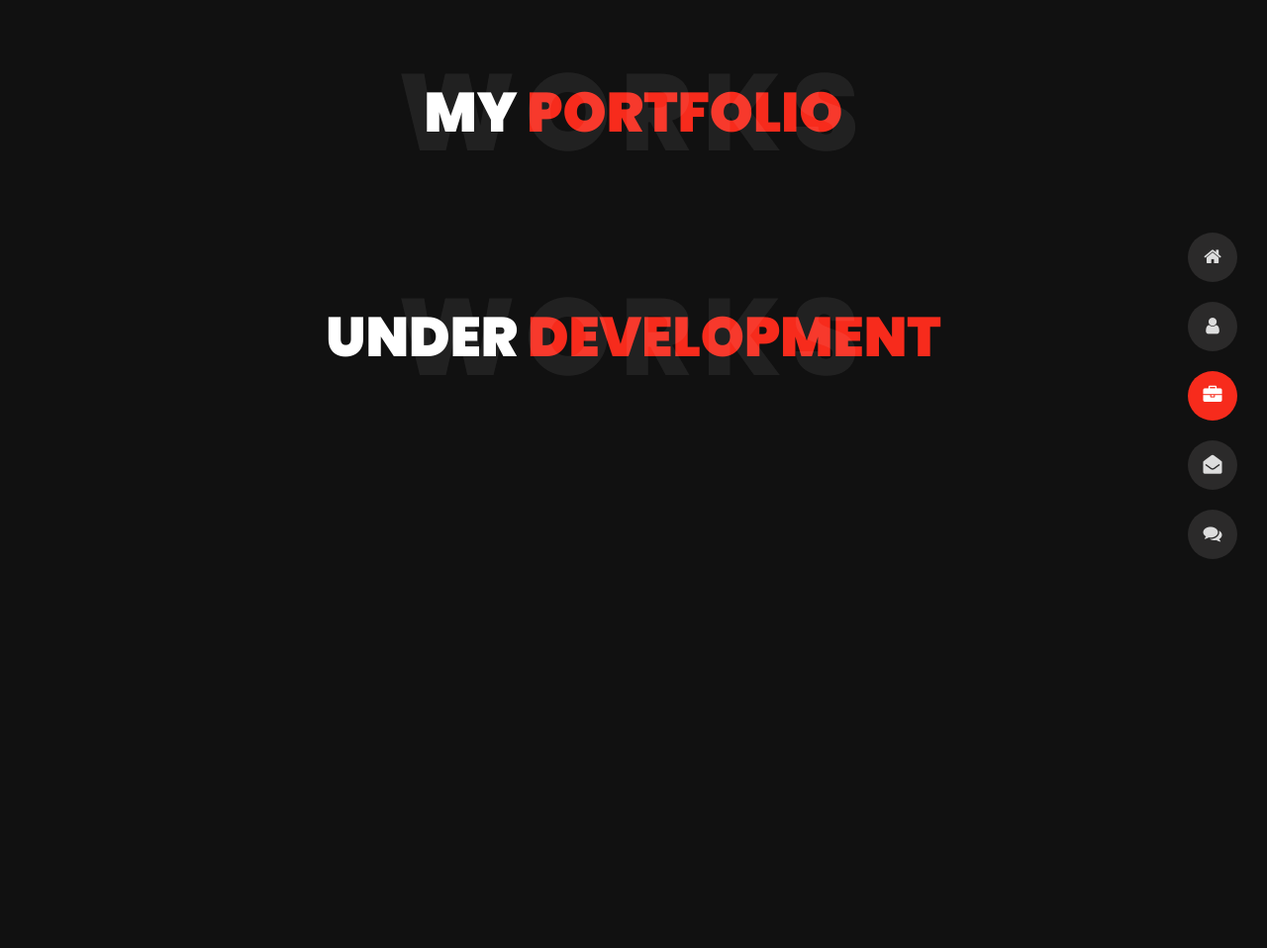
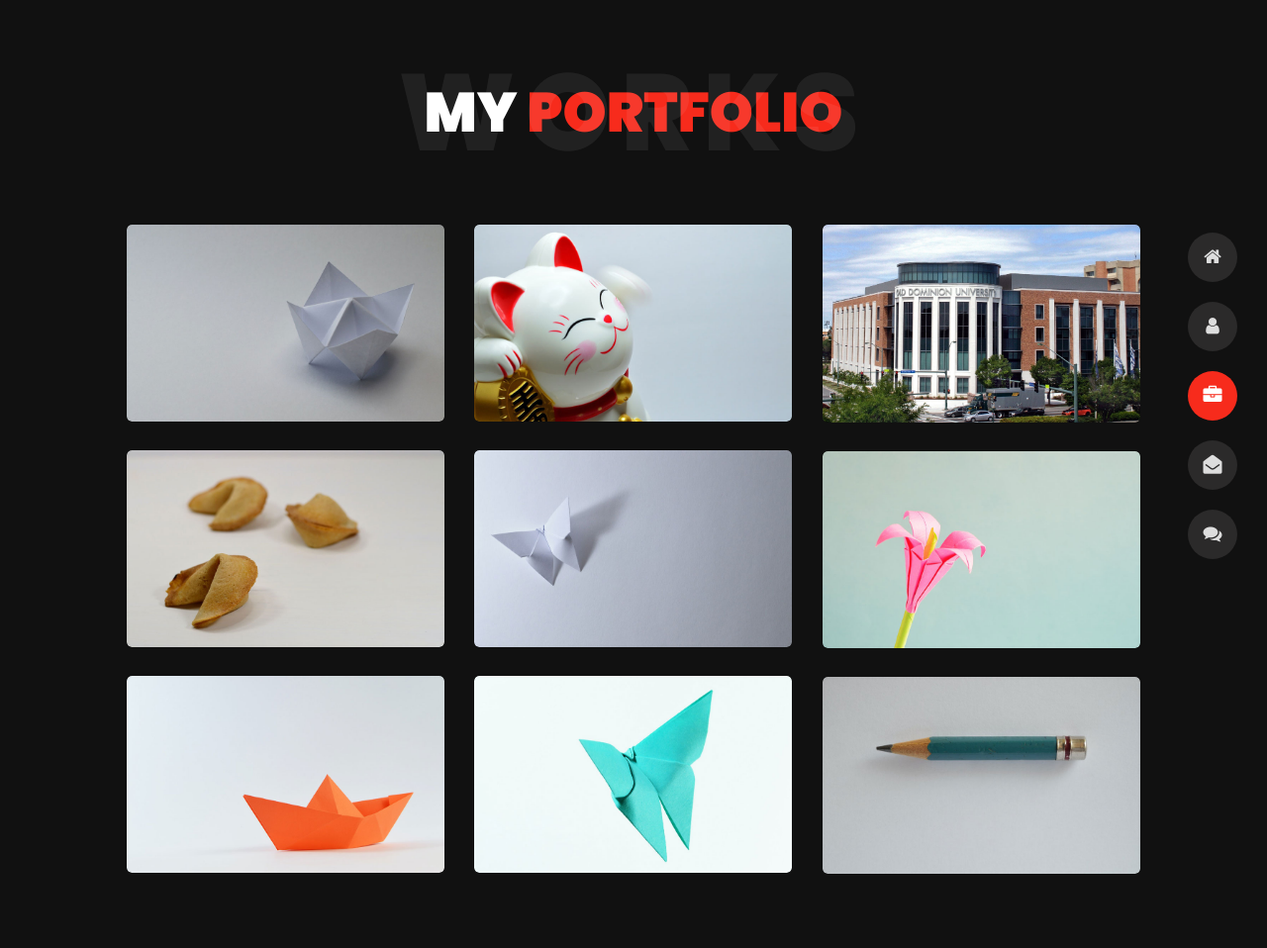
Before and after one commit to SurajBilgi/surajportfolio, a Flask app: page /portfolio in a window 1280 px wide. Shown: the whole page at 99% size. Before the commit the page ends 565 px from the top, so only its background shows below. Run offline with Flask 2, Linux system fonts and the light colour scheme; some libraries are stand-ins or nearby versions.

Commit message:
Code Update
Updates:
1) Project added : Dummy
2) Image Changed on Index

```diff
--- a/app.py
+++ b/app.py
@@ -32,7 +32,7 @@ def contact():
 
 @app.route('/portfolio')
 def portfolio():
-    return render_template("portfolio.html")
+    return render_template("portfolio - Copy.html")
 
 @app.route('/resume')
 def surajresume():
--- a/static/css/style.css
+++ b/static/css/style.css
@@ -499,7 +499,7 @@ body.light hr.separator {
 }
 
 .home .bg {
-  background-image: url(../img/2.jpg);
+  background-image: url(../img/suraj.jpg);
   background-size: cover;
   background-repeat: no-repeat;
   background-position: top;
--- a/templates/about.html
+++ b/templates/about.html
@@ -155,7 +155,7 @@
                         <h3 class="text-uppercase custom-title mb-0 ft-wt-600">personal information</h3>
                     </div>
                     <div class="col-12 d-block d-sm-none">
-                        <img src="static/img/img-mobile.jpg" class="img-fluid main-img-mobile" alt="my picture" />
+                        <img src="static/img/suraj.jpg" class="img-fluid main-img-mobile" alt="my picture" />
                     </div>
                     <div class="col-6">
                         <ul class="about-list list-unstyled open-sans-font">
--- a/templates/index.html
+++ b/templates/index.html
@@ -150,7 +150,7 @@
         <div class="col-lg-4 bg position-fixed d-none d-lg-block"></div>
         <div class="col-12 col-lg-8 offset-lg-4 home-details text-left text-sm-center text-lg-left">
             <div>
-                <img src="static/img/img-mobile.jpg" class="img-fluid main-img-mobile d-none d-sm-block d-lg-none" alt="my picture" />
+                <img src="static/img/suraj.jpg" class="img-fluid main-img-mobile d-none d-sm-block d-lg-none" alt="my picture" />
                 <h6 class="text-uppercase open-sans-font mb-0 d-block d-sm-none d-lg-block">hi there !</h6>
                 <h1 class="text-uppercase poppins-font"><span>I'm</span> Suraj S Bilgi</h1>
                 <p class="open-sans-font">I'm a Data Science, Machine Learning and Artificial Intelligence Enthusiast looking forward to securing a challenging position in a reputable organization to expand my learning, knowledge, and skills and to make use of my interpersonal skills to achieve goals of a company that focuses on customer satisfaction and customer experience</p>
--- a/templates/portfolio - Copy.html
+++ b/templates/portfolio - Copy.html
@@ -235,22 +235,23 @@
                             <h3>Image Project</h3>
                             <div class="row open-sans-font">
                                 <div class="col-12 col-sm-6 mb-2">
-                                    <i class="fa fa-file-text-o pr-2"></i><span class="project-label">Project </span>: <span class="ft-wt-600 uppercase">Website</span>
+                                    <i class="fa fa-file-text-o pr-2"></i><span class="project-label">Project </span>: <span class="ft-wt-600 uppercase">Industry Automation solution using AI
+                                    </span>
                                 </div>
                                 <div class="col-12 col-sm-6 mb-2">
-                                    <i class="fa fa-user-o pr-2"></i><span class="project-label">Client </span>: <span class="ft-wt-600 uppercase">Envato</span>
+                                    <i class="fa fa-user-o pr-2"></i><span class="project-label">Client </span>: <span class="ft-wt-600 uppercase">Textile Manufactures</span>
                                 </div>
                                 <div class="col-12 col-sm-6 mb-2">
-                                    <i class="fa fa-code pr-2"></i><span class="project-label">Langages </span>: <span class="ft-wt-600 uppercase">HTML, CSS, Javascript</span>
+                                    <i class="fa fa-code pr-2"></i><span class="project-label">Langages </span>: <span class="ft-wt-600 uppercase">Python, C++</span>
                                 </div>
                                 <div class="col-12 col-sm-6 mb-2">
-                                    <i class="fa fa-external-link pr-2"></i><span class="project-label">Preview </span>: <span class="ft-wt-600 uppercase"><a href="#" target="_blank">www.envato.com</a></span>
+                                    <i class="fa fa-external-link pr-2"></i><span class="project-label">Preview </span>: <span class="ft-wt-600 uppercase"><a href="https://github.com/SurajBilgi/Title-Industry-Automation-solution-at-Textile-Manufactures-using-AI" target="_blank">Project Github Link</a></span>
                                 </div>
                             </div>
                         </figcaption>
                         <!-- Project Details Ends -->
                         <!-- Main Project Content Starts -->
-                        <img src="static/img/projects/project-1.jpg" alt="Portolio Image" />
+                        <img src="static/img/myprojects/Project1.jpeg" alt="Portolio Image" />
                         <!-- Main Project Content Ends -->
                     </figure>
                 </li>
```
Also changed, not shown: static/img/myprojects/Project1.jpeg (added).
